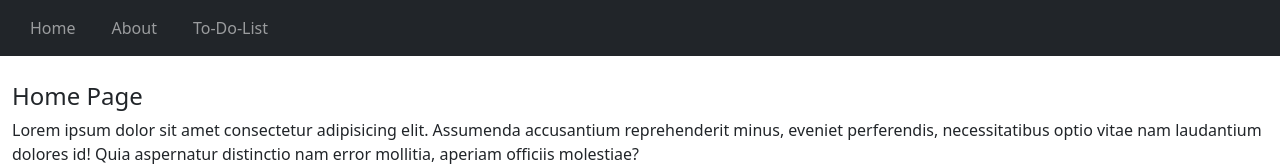
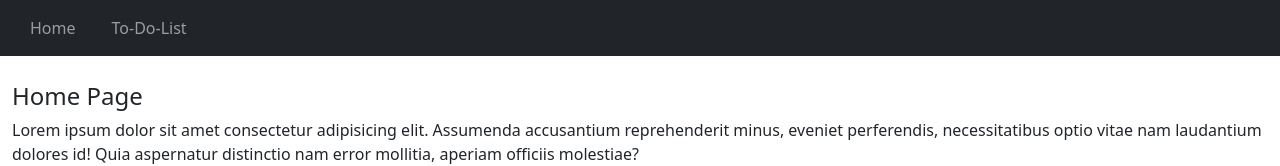
Before and after one commit to nayeftechno/sdk-implementation, a Next.js app: page / in a window 1280 px wide. Shown: the top 166 px of the page. Built offline with nearby package versions, Linux system fonts and the light colour scheme.

Commit message:
fix: remove about page

```diff
--- a/components/Navbar.js
+++ b/components/Navbar.js
@@ -12,11 +12,6 @@ function Navbar() {
             </Link>
           </li>
           <li className="nav-item">
-            <Link className="nav-link" href={"/about"}>
-              About
-            </Link>
-          </li>
-          <li className="nav-item">
             <Link className="nav-link" href={"/to-do-list"}>
               To-Do-List
             </Link>
--- a/pages/_app.js
+++ b/pages/_app.js
@@ -2,7 +2,6 @@ import "../node_modules/bootstrap/dist/css/bootstrap.min.css";
 import "../styles/globals.css";
 import Layout from "../components/Layout";
 import Navbar from "../components/Navbar";
-import ToDoStore from "../sdk/stores/ToDoStore";
 import MainStore from "../sdk/stores";
 import { MainContextProvider } from "../contexts/MainContext";
 
```
Also changed, not shown: pages/about/index.js (deleted, +0 -20 lines).
